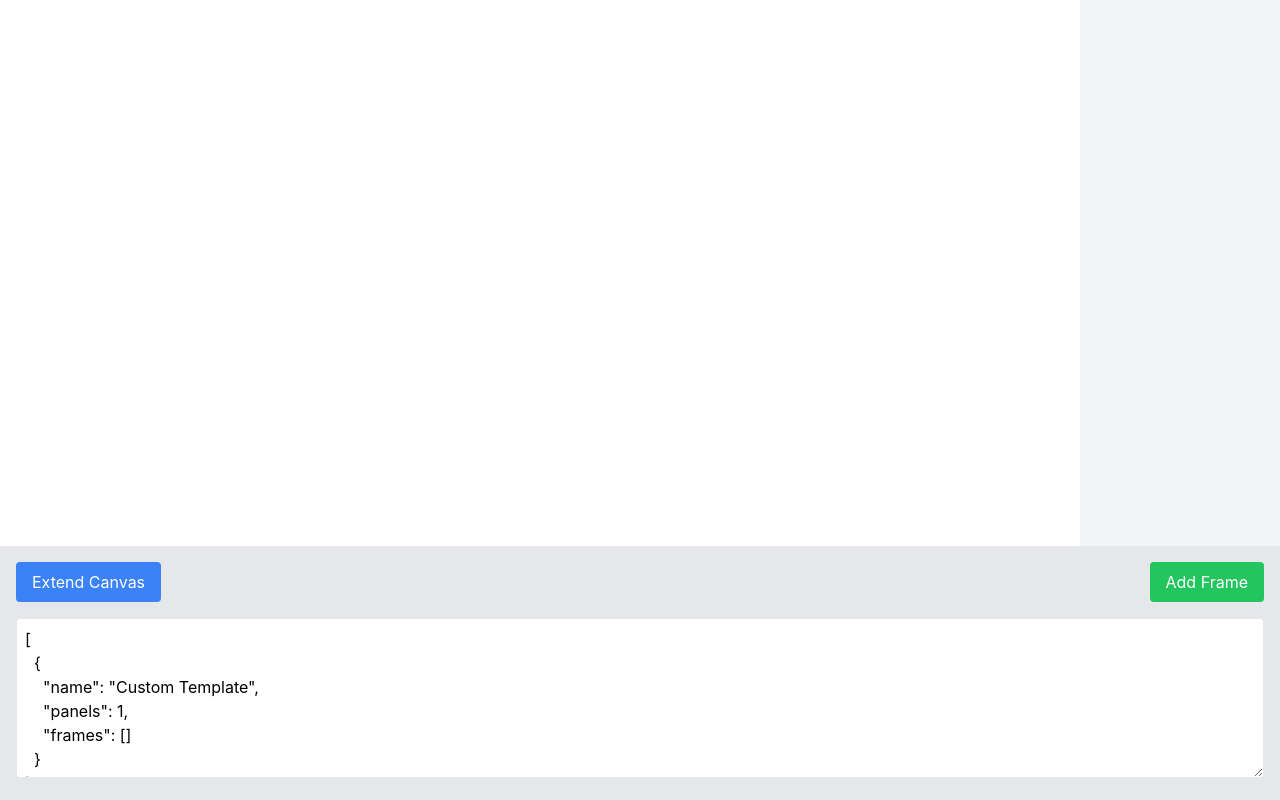
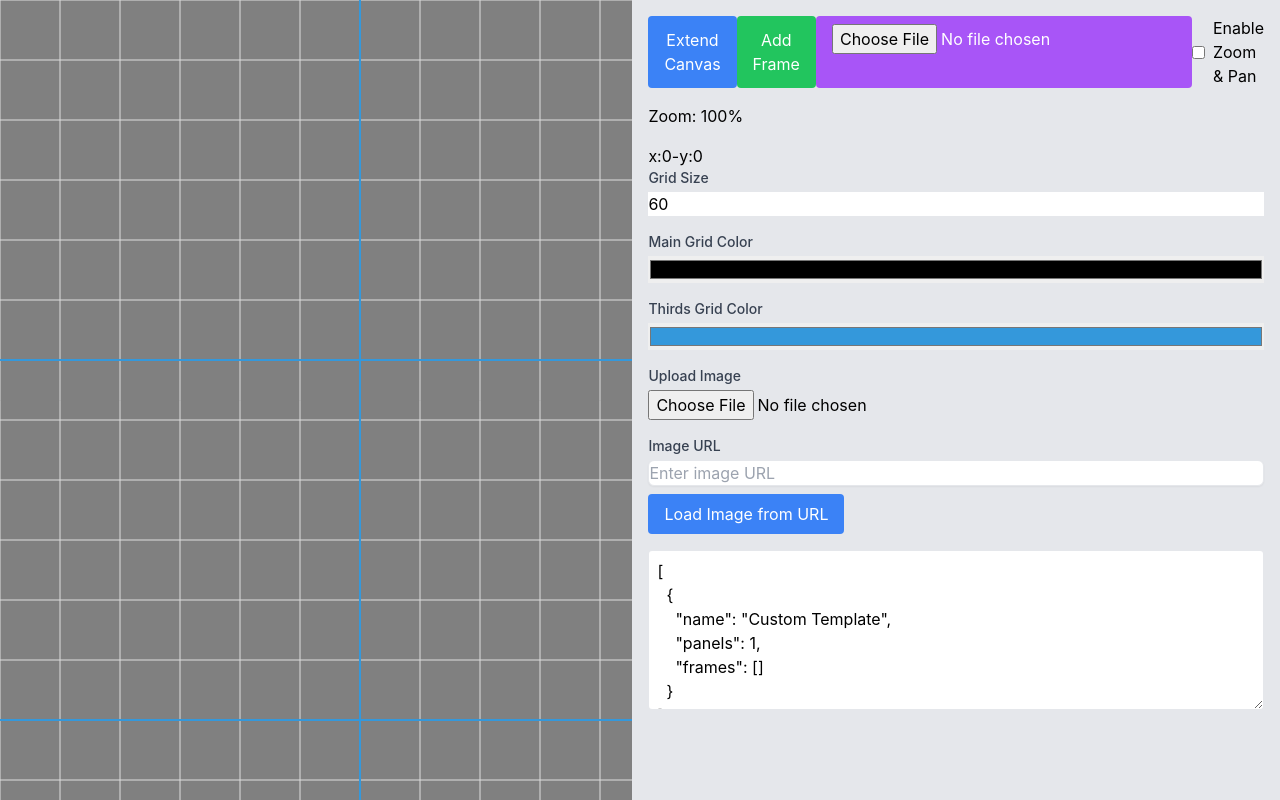
Before and after one commit to dhumal436/react-users, a React (Create React App) app: page / in a window 1280 px wide. Built offline with nearby package versions, Linux system fonts and the light colour scheme.

Commit message:
Image adder

```diff
--- a/src/App.jsx
+++ b/src/App.jsx
@@ -1,10 +1,90 @@
 import React, { useState, useRef, useEffect } from 'react';
-import { Stage, Layer, Rect, Transformer } from 'react-konva';
+import { Stage, Layer, Rect, Transformer, Image as KonvaImage, Line, Group } from 'react-konva';
 
 const CANVAS_HEIGHT = 1080;
 const CANVAS_WIDTH = 1080;
+const SNAP_THRESHOLD = 10; // Distance in pixels to trigger snapping
 
-const FrameComponent = ({ shapeProps, isSelected, onSelect, onChange }) => {
+function randomColorFromPalette() {
+  // Base color in RGB
+  const baseColor = {
+      r: 238, // Red
+      g: 255, // Green
+      b: 150, // Blue
+  };
+
+  // Define the maximum brightness to avoid whites
+  const maxBrightness = 200;
+
+  // Randomly adjust the RGB values while ensuring they stay below the max brightness
+  const randomR = Math.max(0, Math.min(255, baseColor.r + Math.floor(Math.random() * 50) - 25));
+  const randomG = Math.max(0, Math.min(255, baseColor.g + Math.floor(Math.random() * 50) - 25));
+  const randomB = Math.max(0, Math.min(255, baseColor.b + Math.floor(Math.random() * 50) - 25));
+
+  //
+
+  // Generate a random alpha value (0.4 to 1.0)
+  const randomA = (Math.random() * (1 - 0.4)) + 0.4;
+
+  // Return the color in RGBA format
+  return `rgba(${randomR}, ${randomG}, ${randomB}, ${randomA})`;
+}
+
+const Grid = ({ width, height, mainGridColor, thirdsGridColor, gridSize }) => {
+  const lines = [];
+
+  // Fine grid
+  for (let i = 0; i <= width; i += gridSize) {
+    lines.push(
+      <Line
+        key={`v${i}`}
+        points={[i, 0, i, height]}
+        stroke={mainGridColor}
+        strokeWidth={1}
+      />
+    );
+  }
+
+  for (let i = 0; i <= height; i += gridSize) {
+    lines.push(
+      <Line
+        key={`h${i}`}
+        points={[0, i, width, i]}
+        stroke={mainGridColor}
+        strokeWidth={1}
+      />
+    );
+  }
+
+  // 3x3 grid
+  const thirdWidth = width / 3;
+  const thirdHeight = height / 3;
+
+  for (let i = 1; i < (width/1080)*3; i++) {
+    lines.push(
+      <Line
+        key={`v3${i}`}
+        points={[i * 360, 0, i * 360, height]}
+        stroke={thirdsGridColor}
+        strokeWidth={2}
+      />
+    );
+    if(i<=3){
+      lines.push(
+        <Line
+          key={`h3${i}`}
+          points={[0, i * thirdHeight, width, i * thirdHeight]}
+          stroke={thirdsGridColor}
+          strokeWidth={2}
+        />
+      );
+    }
+  }
+
+  return <Group>{lines}</Group>;
+};
+
+const FrameComponent = ({ shapeProps, isSelected, onSelect, onChange, onDragMove, snapToGrid,gridSize }) => {
   const shapeRef = useRef();
   const trRef = useRef();
 
@@ -15,20 +95,31 @@ const FrameComponent = ({ shapeProps, isSelected, onSelect, onChange }) => {
     }
   }, [isSelected]);
 
+  const snapSizeToGrid = (size) => {
+    return Math.round(size / gridSize) * gridSize;
+  };
+
   return (
     <>
       <Rect
-        fill="red"
         onClick={onSelect}
         onTap={onSelect}
+        fill={shapeProps.backgroundColor}
         ref={shapeRef}
         {...shapeProps}
         draggable
+        onDragMove={(e) => {
+          const newPos = e.target.position();
+          const snappedPos = snapToGrid(newPos);
+          e.target.position(snappedPos);
+          onDragMove(e, snappedPos);
+        }}
         onDragEnd={(e) => {
+          const snappedPos = snapToGrid(e.target.position());
           onChange({
             ...shapeProps,
-            x: e.target.x(),
-            y: e.target.y(),
+            x: snappedPos.x,
+            y: snappedPos.y,
           });
         }}
         onTransformEnd={(e) => {
@@ -38,12 +129,17 @@ const FrameComponent = ({ shapeProps, isSelected, onSelect, onChange }) => {
 
           node.scaleX(1);
           node.scaleY(1);
+
+          const snappedPos = snapToGrid({ x: node.x(), y: node.y() });
+          const snappedWidth = snapSizeToGrid(Math.max(5, node.width() * scaleX));
+          const snappedHeight = snapSizeToGrid(Math.max(5, node.height() * scaleY));
+
           onChange({
             ...shapeProps,
-            x: node.x(),
-            y: node.y(),
-            width: Math.max(5, node.width() * scaleX),
-            height: Math.max(5, node.height() * scaleY),
+            x: snappedPos.x,
+            y: snappedPos.y,
+            width: snappedWidth,
+            height: snappedHeight,
             rotation: node.rotation(),
           });
         }}
@@ -52,11 +148,16 @@ const FrameComponent = ({ shapeProps, isSelected, onSelect, onChange }) => {
         <Transformer
           ref={trRef}
           boundBoxFunc={(oldBox, newBox) => {
-            if (newBox.width < 5 || newBox.height < 5) {
-              return oldBox;
-            }
-            return newBox;
+            // Snap to grid while resizing
+            const snappedBox = {
+              ...newBox,
+              width: snapSizeToGrid(newBox.width),
+              height: snapSizeToGrid(newBox.height),
+            };
+            return snappedBox.width < 5 || snappedBox.height < 5 ? oldBox : snappedBox;
           }}
+          rotationSnaps={[0, 45, 90, 135, 180, 225, 270, 315]}
+          rotationSnapTolerance={5}
         />
       )}
     </>
@@ -67,6 +168,16 @@ const TemplateCreator = () => {
   const [canvasWidth, setCanvasWidth] = useState(CANVAS_WIDTH);
   const [frames, setFrames] = useState([]);
   const [selectedId, selectShape] = useState(null);
+  const [scale, setScale] = useState(1);
+  const [position, setPosition] = useState({ x: 0, y: 0 });
+  const [backgroundImage, setBackgroundImage] = useState(null);
+  const [isZoomEnabled, setIsZoomEnabled] = useState(false);
+  const stageRef = useRef(null);
+  const [mainGridColor, setMainGridColor] = useState("#ddd");
+  const [thirdsGridColor, setThirdsGridColor] = useState("#3498db");
+  const [gridSize, setGridSize] = useState(60);
+  const [isDraggingImage, setIsDraggingImage] = useState(false);
+  const [imageUrl, setImageUrl] = useState('');
 
   const handleExtendCanvas = () => {
     setCanvasWidth(canvasWidth + CANVAS_WIDTH);
@@ -76,9 +187,10 @@ const TemplateCreator = () => {
     const newFrame = {
       x: 0,
       y: 0,
-      width: 200,
-      height: 200,
+      width: gridSize * 2,
+      height: gridSize * 2,
       rotation: 0,
+      backgroundColor:randomColorFromPalette(),
       id: `frame-${frames.length + 1}`,
     };
     setFrames([...frames, newFrame]);
@@ -105,28 +217,155 @@ const TemplateCreator = () => {
       frames: frames.map((frame) => ({
         x: frame.x / canvasWidth,
         y: frame.y / CANVAS_HEIGHT,
-        width: frame.width,
-        height: frame.height,
+        width: Math.ceil(frame.width),
+        height: Math.ceil(frame.height),
         rotation: frame.rotation,
       })),
     };
     return JSON.stringify([template], null, 2);
   };
 
+  const handleZoom = (e) => {
+    if (!isZoomEnabled) return;
+
+    e.evt.preventDefault();
+    const scaleBy = 1.1;
+    const stage = stageRef.current;
+    const oldScale = stage.scaleX();
+
+    const mousePointTo = {
+      x: stage.getPointerPosition().x / oldScale - stage.x() / oldScale,
+      y: stage.getPointerPosition().y / oldScale - stage.y() / oldScale,
+    };
+
+    const newScale = e.evt.deltaY > 0 ? oldScale / scaleBy : oldScale * scaleBy;
+
+    setScale(newScale);
+    setPosition({
+      x: -(mousePointTo.x - stage.getPointerPosition().x / newScale) * newScale,
+      y: -(mousePointTo.y - stage.getPointerPosition().y / newScale) * newScale,
+    });
+  };
+
+  const handleDragEnd = (e) => {
+    if (!isZoomEnabled) return;
+    setPosition(e.target.position());
+  };
+
+  const handleBackgroundImageUpload = (event) => {
+    const file = event.target.files[0];
+    loadImageFromFile(file);
+  };
+
+  const loadImageFromFile = (file) => {
+    const reader = new FileReader();
+    reader.onload = (e) => {
+      loadImage(e.target.result);
+    };
+    reader.readAsDataURL(file);
+  };
+
+  const loadImageFromUrl = () => {
+    loadImage(imageUrl);
+  };
+
+  const loadImage = (src) => {
+    const img = new window.Image();
+    img.src = src;
+    img.onload = () => {
+      const aspectRatio = img.width / img.height;
+      const newHeight = canvasWidth / aspectRatio;
+
+      setBackgroundImage({
+        image: img,
+        width: canvasWidth,
+        height: newHeight,
+        x: 0,
+        y: 0
+      });
+    };
+    img.onerror = () => {
+      console.error('Error loading image');
+      // You might want to show an error message to the user here
+    };
+  };
+
+  const toggleZoom = () => {
+    setIsZoomEnabled(!isZoomEnabled);
+    if (!isZoomEnabled) {
+      setScale(1);
+      setPosition({ x: 0, y: 0 });
+    }
+  };
+
+  const snapToGrid = (pos) => {
+    const snapX = Math.round(pos.x / gridSize) * gridSize;
+    const snapY = Math.round(pos.y / gridSize) * gridSize;
+
+    return {
+      x: Math.abs(pos.x - snapX) < SNAP_THRESHOLD ? snapX : pos.x,
+      y: Math.abs(pos.y - snapY) < SNAP_THRESHOLD ? snapY : pos.y,
+    };
+  };
+
+  const handleDragMove = (e, snappedPos) => {
+    console.log("Dragging to:", snappedPos);
+  };
+
+  const handleImageDragStart = () => {
+    setIsDraggingImage(true);
+  };
+
+  const handleImageDragEnd = (e) => {
+    setIsDraggingImage(false);
+    setBackgroundImage({
+      ...backgroundImage,
+      x: e.target.x(),
+      y: e.target.y()
+    });
+  };
+
   return (
-    <div className="flex flex-col h-screen">
-      <div className=" flex-grow overflow-auto bg-gray-100">
-        <Stage width={canvasWidth} height={CANVAS_HEIGHT}>
+    <div className="flex flex-row h-screen">
+      <div className="flex-grow overflow-hidden bg-slate-800 relative">
+        <Stage
+          width={window.innerWidth}
+          height={window.innerHeight}
+          ref={stageRef}
+          draggable={!isDraggingImage}
+        >
           <Layer>
-            <Rect width={canvasWidth} height={CANVAS_HEIGHT} fill="white" />
+            <Rect width={canvasWidth} height={CANVAS_HEIGHT} fill="gray" />
+            <Grid
+              width={canvasWidth}
+              height={CANVAS_HEIGHT}
+              mainGridColor={mainGridColor}
+              thirdsGridColor={thirdsGridColor}
+              gridSize={gridSize}
+            />
+            {backgroundImage && (
+              <KonvaImage
+                image={backgroundImage.image}
+                width={backgroundImage.width}
+                height={backgroundImage.height}
+                x={backgroundImage.x}
+                y={backgroundImage.y}
+                draggable
+                onDragStart={handleImageDragStart}
+                onDragEnd={handleImageDragEnd}
+                opacity={0.3}
+              />
+            )}
             {frames.map((frame, i) => (
               <FrameComponent
-
                 key={frame.id}
                 shapeProps={frame}
                 isSelected={frame.id === selectedId}
                 onSelect={() => handleSelectShape(frame.id)}
                 onChange={handleShapeChange}
+                onDragMove={handleDragMove}
+                snapToGrid={snapToGrid}
+                gridSize={gridSize}
               />
             ))}
           </Layer>
@@ -140,6 +379,86 @@ const TemplateCreator = () => {
           <button className="bg-green-500 text-white px-4 py-2 rounded" onClick={handleAddFrame}>
             Add Frame
           </button>
+          <input
+            type="file"
+            accept="image/*"
+            onChange={handleBackgroundImageUpload}
+            className="bg-purple-500 text-white px-4 py-2 rounded"
+          />
+          <div className="flex items-center">
+            <input
+              type="checkbox"
+              id="zoomToggle"
+              checked={isZoomEnabled}
+              onChange={toggleZoom}
+              className="mr-2"
+            />
+            <label htmlFor="zoomToggle">Enable Zoom & Pan</label>
+          </div>
+        </div>
+        <div className="mb-4">
+          <span>Zoom: {Math.round(scale * 100)}%</span>
+          {isZoomEnabled && (
+            <span className="ml-4">
+              Position: ({Math.round(position.x)}, {Math.round(position.y)})
+            </span>
+          )}
+        </div>
+        <div>
+          {"x:"+position.x + "-y:"+ position.y}
+        </div>
+        <div className="mb-4">
+          <label className="block text-sm font-medium text-gray-700">Grid Size</label>
+          <input
+            type="number"
+            value={gridSize}
+            onChange={(e) => setGridSize(Math.max(10, parseInt(e.target.value)))}
+            className="mt-1 block w-full"
+            min="10"
+          />
+        </div>
+        <div className="mb-4">
+          <label className="block text-sm font-medium text-gray-700">Main Grid Color</label>
+          <input
+            type="color"
+            value={mainGridColor}
+            onChange={(e) => setMainGridColor(e.target.value)}
+            className="mt-1 block w-full"
+          />
+        </div>
+        <div className="mb-4">
+          <label className="block text-sm font-medium text-gray-700">Thirds Grid Color</label>
+          <input
+            type="color"
+            value={thirdsGridColor}
+            onChange={(e) => setThirdsGridColor(e.target.value)}
+            className="mt-1 block w-full"
+          />
+        </div>
+        <div className="mb-4">
+          <label className="block text-sm font-medium text-gray-700">Upload Image</label>
+          <input
+            type="file"
+            accept="image/*"
+            onChange={handleBackgroundImageUpload}
+            className="mt-1 block w-full"
+          />
+        </div>
+        <div className="mb-4">
+          <label className="block text-sm font-medium text-gray-700">Image URL</label>
+          <input
+            type="text"
+            value={imageUrl}
+            onChange={(e) => setImageUrl(e.target.value)}
+            className="mt-1 block w-full border rounded-md shadow-sm"
+            placeholder="Enter image URL"
+          />
+          <button
+            onClick={loadImageFromUrl}
+            className="mt-2 bg-blue-500 text-white px-4 py-2 rounded"
+          >
+            Load Image from URL
+          </button>
         </div>
         <textarea
           className="w-full h-40 p-2 border rounded"
```
